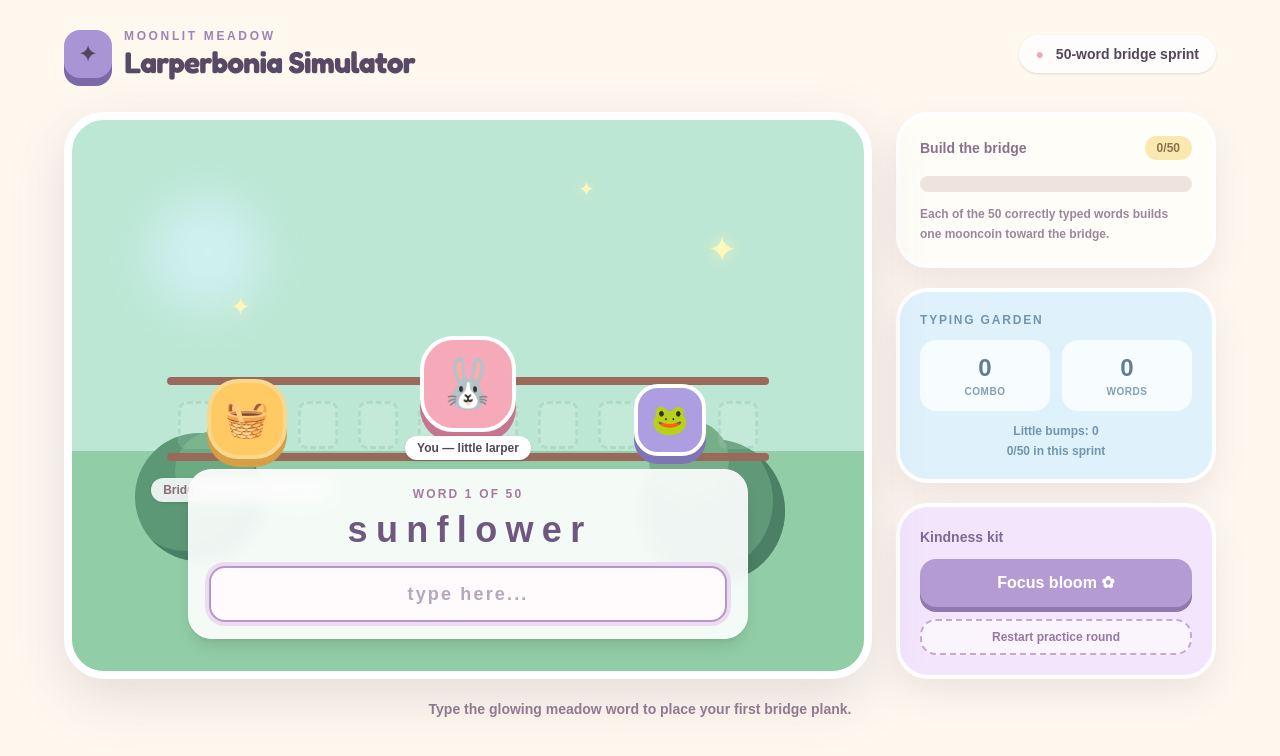
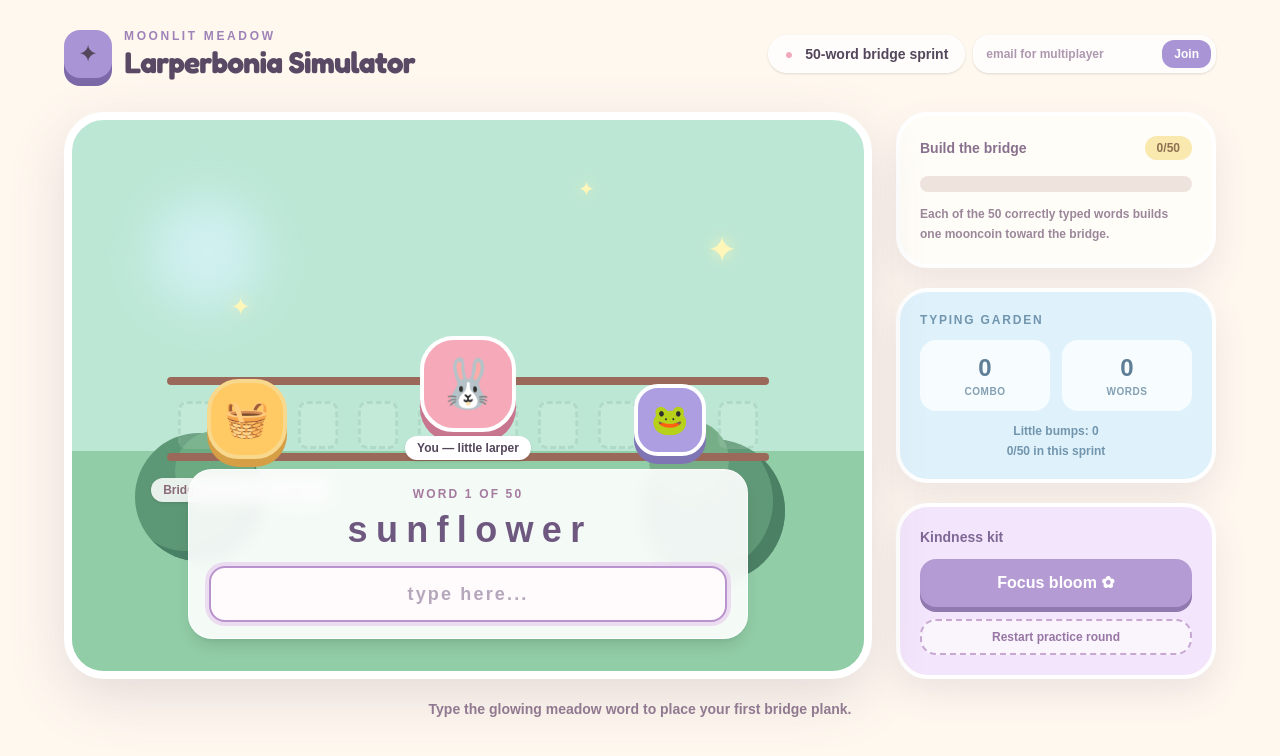
Before and after one commit to GordonBleuuuuu/Absolute-Larper-The-Game, a Next.js app: page / in a window 1280 px wide. Shown: the top 756 px of the page. Built offline with nearby package versions, Linux system fonts and the light colour scheme; no server answers.

Commit message:
Add Supabase magic link player sign-in

```diff
--- a/src/components/larperbonia-demo.tsx
+++ b/src/components/larperbonia-demo.tsx
@@ -1,6 +1,7 @@
 "use client";
 
 import { type ChangeEvent, useEffect, useRef, useState } from "react";
+import { PlayerAuth } from "@/components/player-auth";
 
 const FALLBACK_WORDS = [
   "moss",
@@ -186,8 +187,11 @@ export function LarperboniaDemo() {
             </div>
           </div>
 
-          <div className="rounded-full border border-white bg-white/75 px-4 py-2 text-sm font-bold shadow-sm">
-            <span className="mr-2 text-[#f0a8ba]">●</span> 50-word bridge sprint
+          <div className="flex flex-wrap items-center justify-end gap-2">
+            <div className="rounded-full border border-white bg-white/75 px-4 py-2 text-sm font-bold shadow-sm">
+              <span className="mr-2 text-[#f0a8ba]">●</span> 50-word bridge sprint
+            </div>
+            <PlayerAuth />
           </div>
         </header>
 
--- /dev/null
+++ b/src/components/player-auth.tsx
@@ -0,0 +1,83 @@
+"use client";
+
+import { type FormEvent, useEffect, useMemo, useState } from "react";
+import { createSupabaseBrowserClient } from "@/lib/supabase/browser";
+
+export function PlayerAuth() {
+  const supabase = useMemo(() => createSupabaseBrowserClient(), []);
+  const [email, setEmail] = useState("");
+  const [playerEmail, setPlayerEmail] = useState<string | null>(null);
+  const [notice, setNotice] = useState("");
+  const [isSending, setIsSending] = useState(false);
+
+  useEffect(() => {
+    let active = true;
+
+    async function loadPlayer() {
+      const { data } = await supabase.auth.getUser();
+      if (active) setPlayerEmail(data.user?.email ?? null);
+    }
+
+    void loadPlayer();
+
+    const { data: listener } = supabase.auth.onAuthStateChange((_event, session) => {
+      setPlayerEmail(session?.user.email ?? null);
+    });
+
+    return () => {
+      active = false;
+      listener.subscription.unsubscribe();
+    };
+  }, [supabase]);
+
+  async function sendMagicLink(event: FormEvent<HTMLFormElement>) {
+    event.preventDefault();
+    setIsSending(true);
+    setNotice("");
+
+    const { error } = await supabase.auth.signInWithOtp({
+      email,
+      options: { emailRedirectTo: window.location.origin },
+    });
+
+    setIsSending(false);
+    setNotice(error ? error.message : "Magic link sent — check your inbox to enter the meadow.");
+  }
+
+  async function signOut() {
+    await supabase.auth.signOut();
+    setNotice("You left the meadow safely.");
+  }
+
+  if (playerEmail) {
+    return (
+      <div className="flex items-center gap-2 rounded-full border border-white bg-white/75 py-1 pl-3 pr-1 text-xs font-bold shadow-sm">
+        <span className="max-w-28 truncate text-[#74617b]">{playerEmail}</span>
+        <button onClick={signOut} className="rounded-full bg-[#e7d8ef] px-3 py-1.5 text-[#745882] transition hover:bg-[#dac1e7]">
+          Leave
+        </button>
+      </div>
+    );
+  }
+
+  return (
+    <div className="relative">
+      <form onSubmit={sendMagicLink} className="flex items-center gap-2 rounded-2xl border border-white bg-white/75 p-1 shadow-sm">
+        <label className="sr-only" htmlFor="player-email">Email address</label>
+        <input
+          id="player-email"
+          type="email"
+          required
+          value={email}
+          onChange={(event) => setEmail(event.target.value)}
+          placeholder="email for multiplayer"
+          className="min-w-0 bg-transparent px-2 py-1.5 text-xs font-semibold text-[#69566f] outline-none placeholder:text-[#ad98b0] sm:w-44"
+        />
+        <button disabled={isSending} className="rounded-xl bg-[#a995d5] px-3 py-1.5 text-xs font-black text-white transition hover:bg-[#9780c6] disabled:cursor-wait disabled:opacity-70">
+          {isSending ? "Sending..." : "Join"}
+        </button>
+      </form>
+      {notice && <p className="absolute right-0 top-full mt-2 w-64 rounded-xl bg-white/95 p-2 text-right text-[11px] font-semibold text-[#806896] shadow-lg">{notice}</p>}
+    </div>
+  );
+}
--- /dev/null
+++ b/src/lib/supabase/browser.ts
@@ -0,0 +1,12 @@
+import { createBrowserClient } from "@supabase/ssr";
+
+export function createSupabaseBrowserClient() {
+  const url = process.env.NEXT_PUBLIC_SUPABASE_URL;
+  const publishableKey = process.env.NEXT_PUBLIC_SUPABASE_PUBLISHABLE_KEY;
+
+  if (!url || !publishableKey) {
+    throw new Error("Supabase browser configuration is missing.");
+  }
+
+  return createBrowserClient(url, publishableKey);
+}
```
